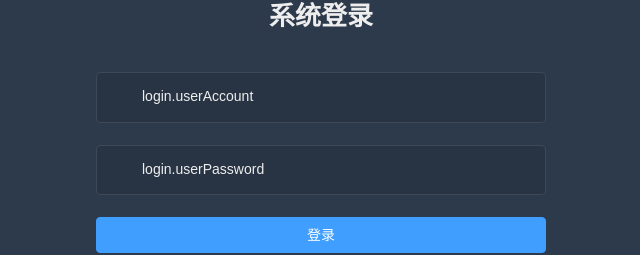
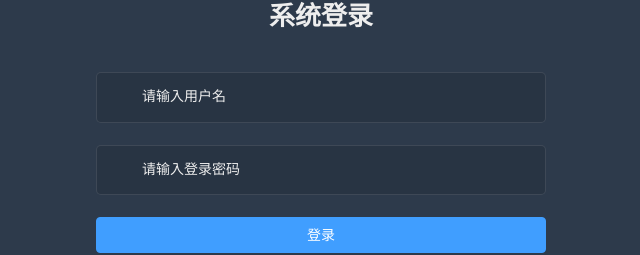
Before and after one commit to zaizaihappy/gamec, a Vue app: page /login in a window 1280 px wide. Shown: the part 153-408 px from the top of the page, without its empty margins (319-959 px from the left). Built offline with nearby package versions, Linux system fonts and the light colour scheme.

Commit message:
bug修改

```diff
--- a/src/router/index.js
+++ b/src/router/index.js
@@ -187,6 +187,7 @@ export const asyncRouterMap = [
       {
         path: 'beanDetail',
         component: () => import('@/views/table/beanDetail/beanDetailList'),
+        hidden: true,
         name: 'beanDetail',
         meta: { title: 'beanDetail' }
       }
--- a/src/views/login/index.vue
+++ b/src/views/login/index.vue
@@ -14,7 +14,7 @@
         </span>
         <el-input
           v-model="loginForm.userAccount"
-          :placeholder="$t('login.userAccount')"
+          placeholder="请输入用户名"
           name="userAccount"
           type="text"
           auto-complete="on"
@@ -28,7 +28,7 @@
         <el-input
           :type="passwordType"
           v-model="loginForm.userPassword"
-          :placeholder="$t('login.userPassword')"
+          placeholder="请输入登录密码"
           name="userPassword"
           auto-complete="on"
           @keyup.enter.native="handleLogin" />
--- a/src/views/table/beanDetail/beanDetailList.vue
+++ b/src/views/table/beanDetail/beanDetailList.vue
@@ -9,7 +9,8 @@
       <el-button v-waves class="filter-item" type="primary" icon="el-icon-search" @click="handleFilter">{{ $t('userMaTable.search') }}</el-button>
       <!-- 导出按钮 -->
       <el-button v-waves :loading="downloadLoading" class="filter-item" type="primary" icon="el-icon-download" @click="handleDownload">{{ $t('userMaTable.export') }}</el-button>
-
+      <!-- 返回按钮 -->
+      <el-button v-waves class="filter-item" type="danger" @click="backParentPage">返回上级</el-button>
     </div>
 
     <el-table
@@ -184,6 +185,9 @@ export default {
       this.listQuery.page = 1
       this.getList()
     },
+    backParentPage() { // 返回按钮
+      window.history.go(-1)
+    },
     sortChange(data) {
       const { prop, order } = data
       if (prop === 'id') {
```
